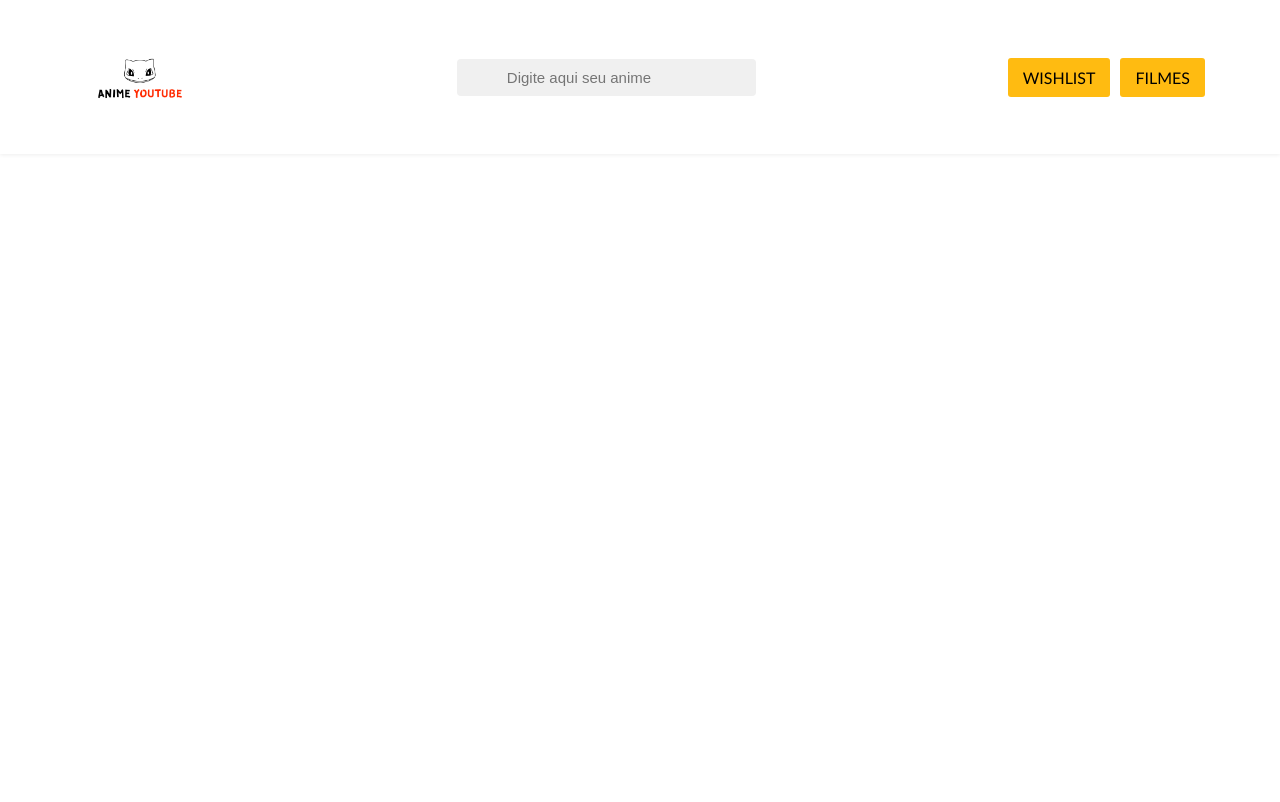
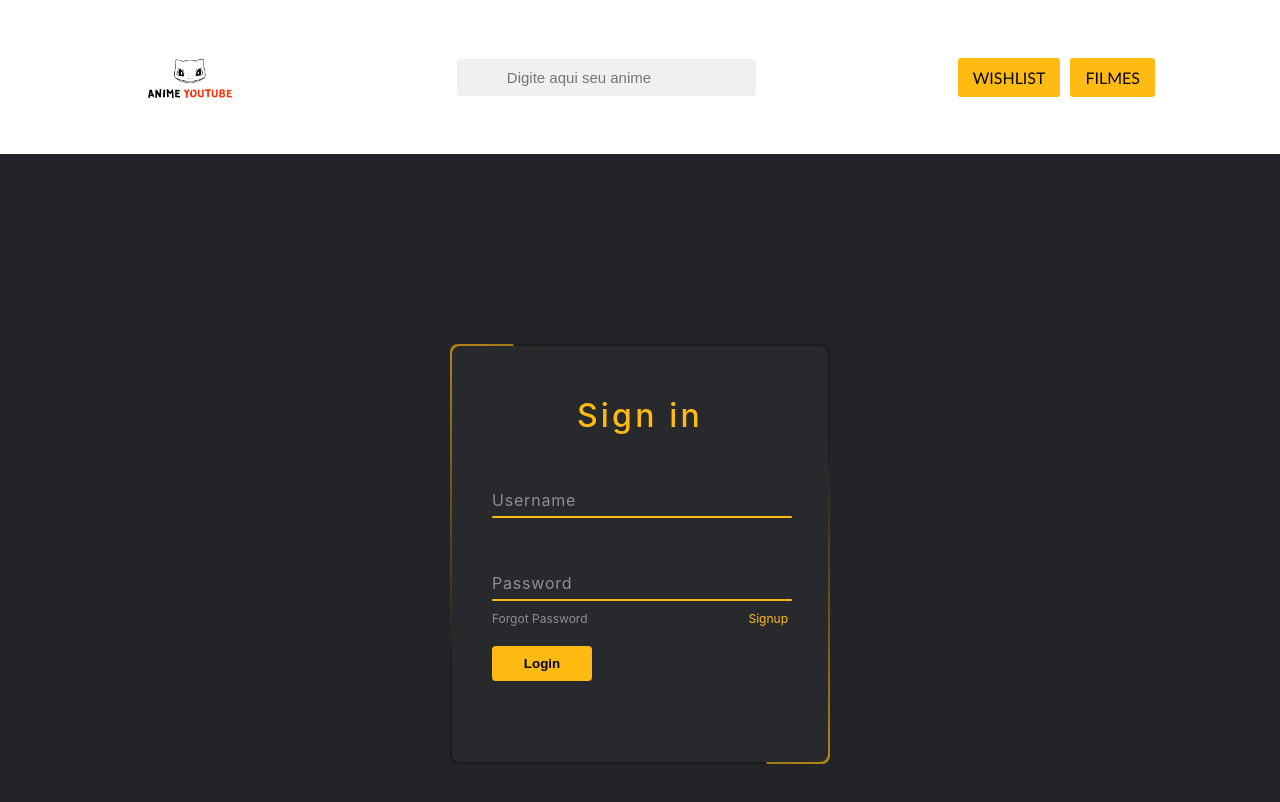
Before and after one commit to PauloViniciusTavaresSouza/search, a React (Create React App) app: page / in a window 1280 px wide. Shown: the top 802 px of the page. Built offline with nearby package versions, Linux system fonts and the light colour scheme.

Commit message:
criacao da pagina de login

```diff
--- a/src/App.css
+++ b/src/App.css
@@ -1,3 +1,9 @@
+* {
+  margin: 0;
+  padding: 0;
+  box-sizing: border-box;
+}
+
 .App {
   text-align: center;
 }
--- a/src/App.js
+++ b/src/App.js
@@ -1,8 +1,9 @@
 import './App.css';
 import React, { useEffect } from 'react';
-import { Modal } from './Modal/Modal';
+import { Modal } from './Components/Modal/Modal';
 import { Header } from './Components/Header';
 import { AnimesListados } from './Components/AnimesListados';
+import { Login } from './Components/Login/Login';
 
 const api = 'https://kitsu.io/api/edge/';
 
@@ -29,6 +30,7 @@ function App() {
   return (
     <div className="App">
       <Header text={text} setText={setText} />
+      <Login />
       <AnimesListados
         info={info}
         setisModalVisible={setisModalVisible}
--- a/src/Components/Header.js
+++ b/src/Components/Header.js
@@ -1,5 +1,5 @@
 import React from 'react';
-import { SearchInput } from '../SearchInput/SearchInput';
+import { SearchInput } from './SearchInput/SearchInput';
 import logo from '../img/logo.png';
 import style from './Header.module.css';
 import { UserHeaderNav } from './UserHeaderNav';
--- /dev/null
+++ b/src/Components/Login/Login.js
@@ -0,0 +1,29 @@
+import React from 'react';
+import style from './Login.module.css';
+
+export const Login = () => {
+  return (
+    <div className={style.containerPrincipal}>
+      <div className={style.box}>
+        <div className={style.form}>
+          <h1>Sign in</h1>
+          <div className={style.inputBox}>
+            <input type="text" required />
+            <span>Username</span>
+            <i></i>
+          </div>
+          <div className={style.inputBox}>
+            <input type="password" required />
+            <span>Password</span>
+            <i></i>
+          </div>
+          <div className={style.links}>
+            <a href="#">Forgot Password</a>
+            <a href="#">Signup</a>
+          </div>
+          <button>Login</button>
+        </div>
+      </div>
+    </div>
+  );
+};
--- /dev/null
+++ b/src/Components/Login/Login.module.css
@@ -0,0 +1,150 @@
+.containerPrincipal {
+  display: flex;
+  justify-content: center;
+  align-items: center;
+  height: 100vh;
+  background-color: #22242A;
+}
+
+.box {
+  position: relative;
+  width: 380px;
+  height: 420px;
+  background-color:#1C1C1C ;
+  padding: 50px 0 ;
+  border-radius: 8px;
+  overflow: hidden;
+}
+
+.box::before {
+  content: '';
+  position: absolute;
+  top: -50%;
+  left: -50%;
+  width: 380px;
+  height: 420px;
+  background: linear-gradient(0deg, transparent, #FFBB11);
+  transform-origin: bottom right;
+  animation: animate 6s linear infinite;
+}
+
+.box::after {
+  content: '';
+  position: absolute;
+  top: -50%;
+  left: -50%;
+  width: 380px;
+  height: 420px;
+  background: linear-gradient(0deg, transparent, #FFBB11);
+  transform-origin: bottom right;
+  animation: animate 6s linear infinite;
+  animation-delay: -3s;
+}
+
+@keyframes animate {
+  0% {
+    transform: rotate(0deg);
+  }
+  100% {
+    transform: rotate(360deg);
+  }
+}
+
+.form {
+ position: absolute;
+ z-index: 10;
+ inset: 2px;
+ border-radius: 8px;
+ background: #28292d;
+ padding: 50px 40px ;
+ display: flex;
+ flex-direction: column;
+}
+
+.form h1 {
+  color:#FFBB11;
+  font-weight: 500;
+  text-align: center;
+  letter-spacing: 0.1em;
+}
+
+.inputBox {
+   position: relative;
+   width: 300px;
+   margin-top: 35px;
+}
+
+.inputBox input {
+  position: relative;
+  width: 100%;
+  padding: 20px 10px 10px ;
+  background: transparent;
+  border: none;
+  outline: none;
+  color: #22242A;
+  font-size: 1em;
+  letter-spacing: 0.05em;
+  z-index: 10;
+}
+
+.inputBox span {
+  position: absolute;
+  left: 0;
+  padding: 20px 0px 10px;
+  font-size: 1em;
+  color: #8f8f8f;
+  pointer-events: none;
+  letter-spacing: 0.05em;
+  transition: 0.5s;
+}
+
+.inputBox input:valid ~ span, .inputBox input:focus ~ span {
+  color: #45f3ff;
+  transform: translateX(0px) translateY(-34px);
+  font-size: 0.75em;
+}
+
+.inputBox i {
+  position: absolute;
+  left: 0;
+  bottom: 0;
+  width: 100%;
+  height: 2px;
+  background: #FFBB11;
+  border-radius: 4px;
+  transition: .5s;
+  pointer-events: none;
+  z-index: 9;
+}
+
+.inputBox input:valid ~ i, .inputBox input:focus ~ i {
+  height: 44px;
+}
+
+.links {
+  display: flex;
+  justify-content: space-between;
+}
+
+.links a{
+  margin: 10px 0;
+  font-size: 0.75em;
+  color: #8f8f8f;
+  text-decoration: none;
+}
+
+.links a:hover, .links a:nth-child(2) {
+  color: #FFBB11;
+}
+
+.form button {
+  border: none;
+  outline: none;
+  background: #FFBB11;
+  padding: 10px 25px;
+  width: 100px;
+  margin-top: 10px;
+  border-radius: 4px;
+  font-weight: 600;
+  cursor: pointer;
+}
--- a/src/SearchInput/SearchInput.js
+++ b/src/Components/SearchInput/SearchInput.js
@@ -1,6 +1,7 @@
 import React from 'react';
-import { useMedia } from '../Hooks/useMedia';
-import useDebounce from '../useDebounce';
+import { useMedia } from '../../Hooks/useMedia';
+
+import useDebounce from '../../useDebounce';
 import style from './SearchInput.module.css';
 
 export const SearchInput = ({ value, onChange }) => {
```
Also changed, not shown: src/Components/Modal/Modal.js (renamed from src/Modal/Modal.js), src/Components/Modal/Modal.module.css (renamed from src/Modal/Modal.module.css), src/Components/SearchInput/SearchInput.module.css (renamed from src/SearchInput/SearchInput.module.css).
